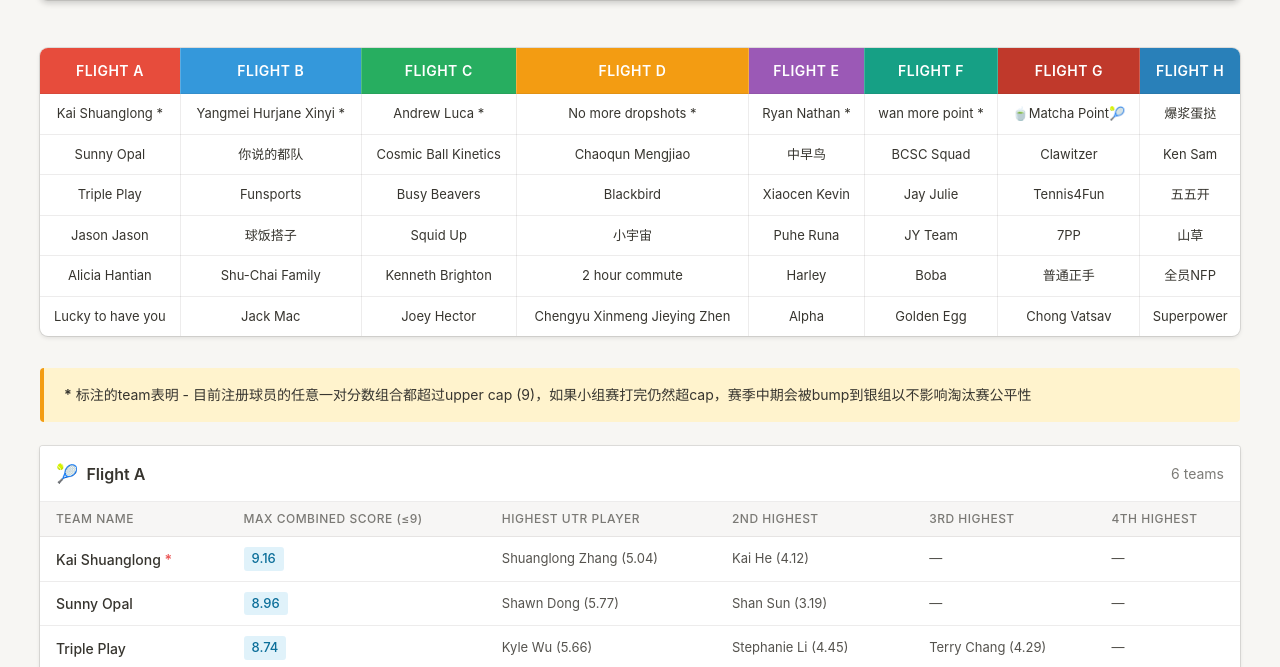
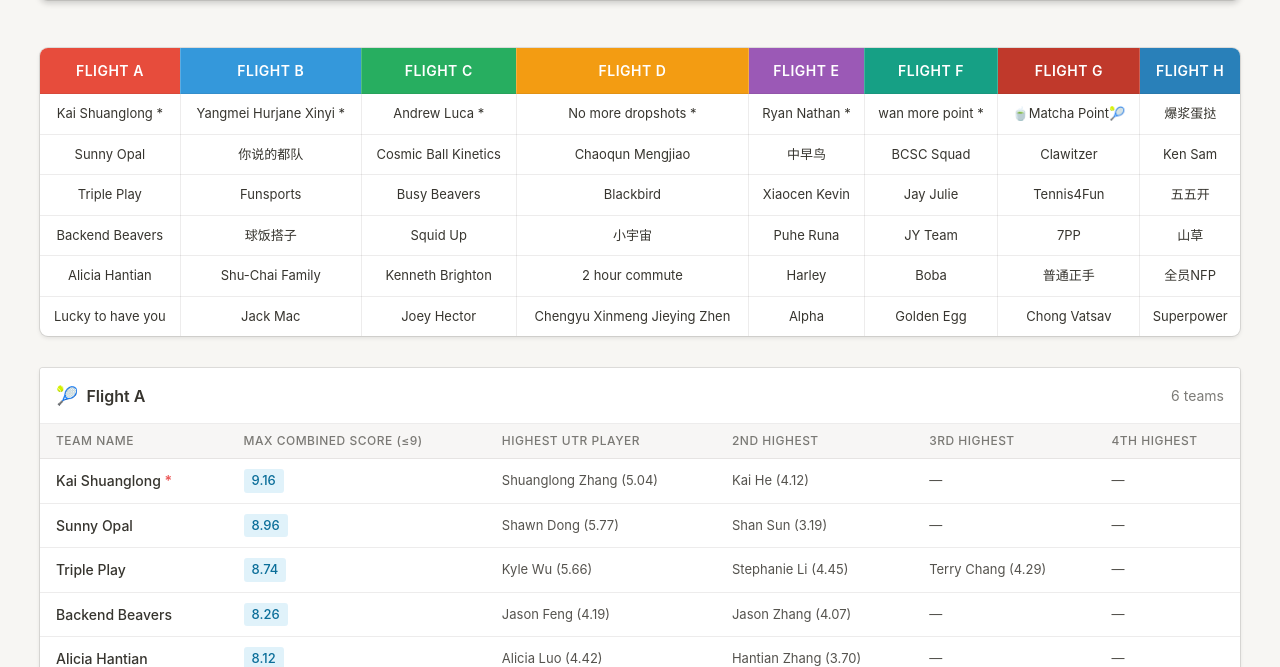
Before and after one commit to spoonfree/2025-26-utr-holiday-doubles-league, a plain HTML site: page index.html in a window 1280 px wide. Shown: the part 244-911 px from the top of the page. Drawn offline with Linux system fonts and the light colour scheme.

Commit message:
Update team names and remove registration
Replaced 'Jason Jason' with 'Backend Beavers' and removed a note about team registration limits.

```diff
--- a/index.html
+++ b/index.html
@@ -307,7 +307,7 @@
                     <td>五五开</td>
                 </tr>
                 <tr>
-                    <td>Jason Jason</td>
+                    <td>Backend Beavers</td>
                     <td>球饭搭子</td>
                     <td>Squid Up</td>
                     <td>小宇宙</td>
@@ -339,10 +339,6 @@
 
             </tbody>
         </table>
-
-        <div class="note">
-            <strong>*</strong> 标注的team表明 - 目前注册球员的任意一对分数组合都超过upper cap (9)，如果小组赛打完仍然超cap，赛季中期会被bump到银组以不影响淘汰赛公平性
-        </div>
 
         <div class="group">
             <div class="group-header">
@@ -387,7 +383,7 @@
                         <td class='player-cell'>—</td>
                     </tr>
                     <tr>
-                        <td class='team-name'>Jason Jason</td>
+                        <td class='team-name'>Backend Beavers</td>
                         <td><span class='score-badge'>8.26</span></td>
                         <td class='player-cell'>Jason Feng (4.19)</td>
                         <td class='player-cell'>Jason Zhang (4.07)</td>
```
